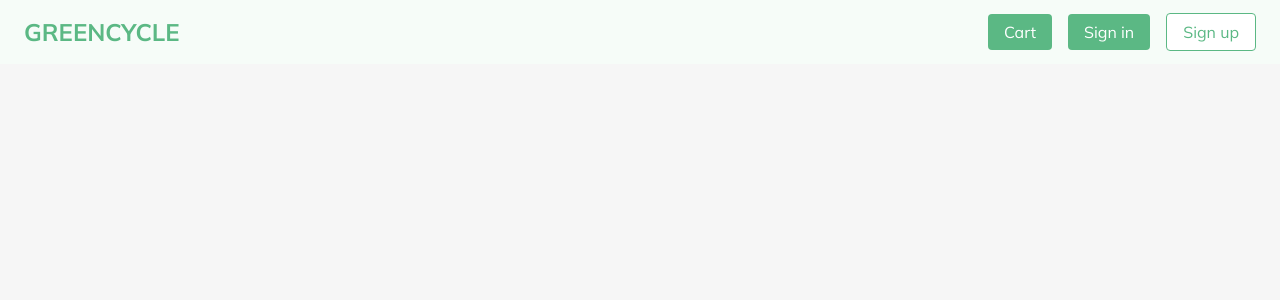
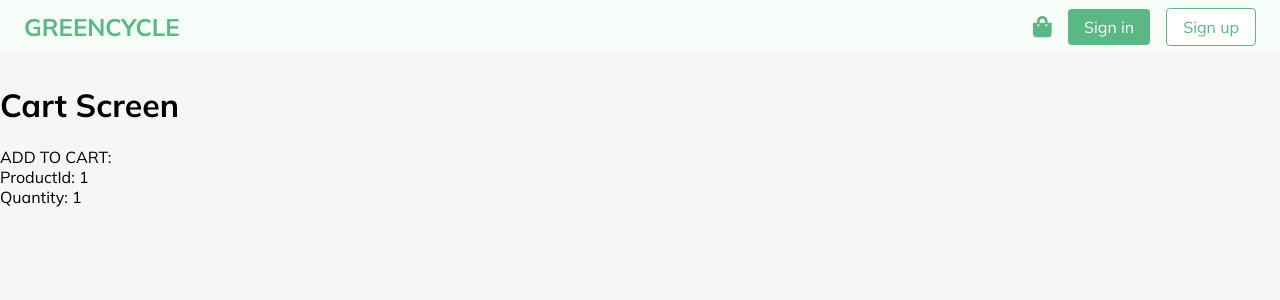
Before and after one commit to sherlockieee/greencycle, a React (Create React App) app in the folder frontend/: page /cart/1 in a window 1280 px wide. Shown: the top 300 px of the page. Built offline with nearby package versions, Linux system fonts and the light colour scheme; no server answers.

Commit message:
update dispatch for add item to cart and add local storage

```diff
--- a/frontend/src/App.css
+++ b/frontend/src/App.css
@@ -198,3 +198,7 @@ a {
   color: #a02020;
   background-color: #ffe0e0e0;
 }
+
+.icon-primary {
+  color: var(--primary-green)
+}
--- a/frontend/src/App.js
+++ b/frontend/src/App.js
@@ -1,25 +1,24 @@
-
 import NavBar from "./components/navBar";
 import ProductDisplay from "./components/productDisplay";
-import Footer from './components/footer';
-import './App.css';
-import { BrowserRouter, Route } from 'react-router-dom';
+import Footer from "./components/footer";
+import "./App.css";
+import { BrowserRouter, Route } from "react-router-dom";
 import ProductScreen from "./components/productScreen";
-
+import CartScreen from "./components/CartScreen";
 
 function App() {
   return (
     <BrowserRouter>
-        <div className="App grid-container">
-          <NavBar/>
-          <main className='main'>
-          <Route path='/products/:id' component={ProductScreen}></Route>
-            <Route path='/' component={ProductDisplay} exact/>
-          </main>
-          <Footer className='footer'/>
+      <div className="App grid-container">
+        <NavBar />
+        <main className="main">
+          <Route path="/cart/:id?" component={CartScreen}></Route>
+          <Route path="/products/:id" component={ProductScreen}></Route>
+          <Route path="/" component={ProductDisplay} exact />
+        </main>
+        <Footer className="footer" />
       </div>
     </BrowserRouter>
-
   );
 }
 
--- /dev/null
+++ b/frontend/src/components/CartScreen.js
@@ -0,0 +1,28 @@
+import React, { useEffect } from "react";
+import { useDispatch } from "react-redux";
+import { addToCart } from "./cartActions";
+
+export default function CartScreen(props) {
+  const productId = props.match.params.id;
+  const quantity = props.location.search
+    ? Number(props.location.search.split("=")[1])
+    : 1;
+  const dispatch = useDispatch();
+
+  useEffect(() => {
+    if (productId) {
+      dispatch(addToCart(productId, quantity));
+    }
+  }, [dispatch, productId, quantity]);
+
+  return (
+    <div>
+      <h1>Cart Screen</h1>
+      <p>
+        ADD TO CART:
+        <br /> ProductId: {productId}
+        <br /> Quantity: {quantity}
+      </p>
+    </div>
+  );
+}
--- /dev/null
+++ b/frontend/src/components/cartActions.js
@@ -0,0 +1,32 @@
+import axios from "axios";
+import { ADD_CART_ITEM, ADD_CART_ITEM_FAILURE } from "./cartConstant";
+
+export const addToCart =
+  (productId, quantity) => async (dispatch, getState) => {
+    try {
+      const { data } = await axios.get(`/api/products/${productId}`);
+      dispatch({
+        type: ADD_CART_ITEM,
+        payload: {
+          title: data.title,
+          image: data.image,
+          price: data.price,
+          availableStocks: data.availableStocks,
+          product: data.id,
+          quantity,
+        },
+      });
+      localStorage.setItem(
+        "cartItems",
+        JSON.stringify(getState().cart.cartItems)
+      );
+    } catch (err) {
+      dispatch({
+        type: ADD_CART_ITEM_FAILURE,
+        payload:
+          err.response && err.response.data.message
+            ? err.response.data.message
+            : err.message,
+      });
+    }
+  };
--- /dev/null
+++ b/frontend/src/components/cartConstant.js
@@ -0,0 +1,2 @@
+export const ADD_CART_ITEM = "ADD_CART_ITEM";
+export const ADD_CART_ITEM_FAILURE = "ADD_CART_ITEM_FAILURE";
--- /dev/null
+++ b/frontend/src/components/cartReducers.js
@@ -0,0 +1,26 @@
+import { ADD_CART_ITEM } from "./cartConstant";
+
+export const cartReducer = (state = { cartItems: [] }, action) => {
+  switch (action.type) {
+    case ADD_CART_ITEM:
+      const item = action.payload;
+      const existingItem = state.cartItems.find(
+        (x) => x.product === item.product
+      );
+      if (existingItem) {
+        return {
+          ...state,
+          cartItems: state.cartItems.map((x) =>
+            x.product === existingItem.product ? item : x
+          ),
+        };
+      } else {
+        return {
+          ...state,
+          cartItems: [...state.cartItems, item],
+        };
+      }
+    default:
+      return state;
+  }
+};
--- a/frontend/src/components/navBar.js
+++ b/frontend/src/components/navBar.js
@@ -1,18 +1,39 @@
-import React from 'react';
-import '../App.css';
-import './navbar.css';
+import { FontAwesomeIcon } from "@fortawesome/react-fontawesome";
+import { faShoppingBag } from "@fortawesome/free-solid-svg-icons";
+import React from "react";
+import { Link } from "react-router-dom";
+import "../App.css";
+import "./navBar.css";
+import { useSelector } from "react-redux";
 
 export default function NavBar() {
-    return (
-        <nav className='navbar row'>
-            <div>
-                <a className='navbar-brand-name' href="/">GreenCycle</a>
-            </div>
-            <div>
-                <a className='btn btn--primary' href="/cart">Cart</a>
-                <a className='btn btn--primary' href="/login">Sign in</a>
-                <a className='btn btn--secondary' href="/signup">Sign up</a>
-            </div>
-        </nav>
-    )
+  const cart = useSelector((state) => state.cart);
+  const { cartItems } = cart;
+  return (
+    <nav className="navbar row">
+      <div>
+        <Link className="navbar-brand-name" to="/">
+          GreenCycle
+        </Link>
+      </div>
+      <div className="row">
+        <Link to="/cart">
+          <FontAwesomeIcon
+            icon={faShoppingBag}
+            size="lg"
+            className="icon-primary"
+          />
+          {cartItems.length > 0 && (
+            <span className="cart-badge">{cartItems.length}</span>
+          )}
+        </Link>
+        <Link className="btn btn--primary" to="/login">
+          Sign in
+        </Link>
+        <Link className="btn btn--secondary" to="/signup">
+          Sign up
+        </Link>
+      </div>
+    </nav>
+  );
 }
--- a/frontend/src/components/navbar.css
+++ b/frontend/src/components/navbar.css
@@ -4,6 +4,7 @@
     grid-area: navbar;
     background-color: var(--background-green);
     padding: 0 1rem;
+    max-height: fit-content;
 }
 
 
@@ -19,3 +20,16 @@
     font: 'Lato', san-serif;
     color: var(--primary-green);
 }
+
+.cart-badge {
+    -webkit-border-radius: 100%;
+    -moz-border-radius: 100%;
+    border-radius: 100%;
+    font-size: 0.7rem;
+    background-color: var(--primary-green);
+    color: white;
+    border: 1px solid var(--primary-green);
+    padding: 0 4px;
+    vertical-align: top;
+    margin-left: -5px;
+}
--- a/frontend/src/components/productDisplay.js
+++ b/frontend/src/components/productDisplay.js
@@ -13,7 +13,7 @@ export default function ProductDisplay() {
   const { isLoading, error, products } = productList;
   useEffect(() => {
     dispatch(listProducts());
-  }, []);
+  }, [dispatch]);
   return (
     <>
       {isLoading ? (
@@ -24,8 +24,8 @@ export default function ProductDisplay() {
         <div className="main display-products-grid">
           {products.map((product) => {
             return (
-              <Link to={`products/${product.id}`} key={product.id}>
-                <div className="display-products-card">
+              <div className="display-products-card" key={product.id}>
+                <Link to={`products/${product.id}`}>
                   <div className="display-products-image-container">
                     <img
                       className="image"
@@ -58,8 +58,8 @@ export default function ProductDisplay() {
                       {product.description}
                     </p>
                   </div>
-                </div>
-              </Link>
+                </Link>
+              </div>
             );
           })}
         </div>
--- a/frontend/src/components/productScreen.js
+++ b/frontend/src/components/productScreen.js
@@ -5,6 +5,7 @@ import { detailProduct } from "./productActions";
 import { useDispatch, useSelector } from "react-redux";
 import LoadingScreen from "./loadingScreen";
 import MessageBox from "./messageBox";
+import { Link } from "react-router-dom";
 
 export default function ProductScreen(props) {
   const dispatch = useDispatch();
@@ -45,13 +46,14 @@ export default function ProductScreen(props) {
                 <span className="stocks-out-of-stock"> (Out of stock)</span>
               )}
             </div>
+            {product.availableStocks > 0 && (
               <div className="row flex-start margin-bottom-large">
                 <div className="quantity-text"> Quantity: </div>
                 <div className="row">
                   <button
                     className="quantity"
                     onClick={() => {
-                    if (quantity > 1) {
+                      if (quantity > product.availableStocks > 0 ? 1 : 0) {
                         setQuantity(quantity - 1);
                       }
                     }}
@@ -63,7 +65,6 @@ export default function ProductScreen(props) {
                     type="number"
                     id="quantity"
                     name="quantity"
-                  min="1"
                     max={product.availableStocks}
                     value={quantity}
                     onChange={(e) => {
@@ -74,7 +75,8 @@ export default function ProductScreen(props) {
                     }}
                     onBlur={(e) => {
                       if (
-                      1 <= +e.target.value &&
+                        (product.availableStocks > 0 ? 1 : 0) <=
+                          +e.target.value &&
                         +e.target.value <= product.availableStocks
                       ) {
                         setQuantity(Math.round(+e.target.value));
@@ -97,7 +99,10 @@ export default function ProductScreen(props) {
                   </button>
                 </div>
               </div>
+            )}
+            <Link to={`/cart/${productId}?qty=${quantity}`}>
               <button
+                disabled={product.availableStocks === 0}
                 className={
                   product.availableStocks > 0
                     ? "btn btn--primary btn--block"
@@ -106,6 +111,8 @@ export default function ProductScreen(props) {
               >
                 Add to cart
               </button>
+            </Link>
+
             <h3>Description:</h3>
             <p>{product.description}</p>
           </div>
--- a/frontend/src/components/store.js
+++ b/frontend/src/components/store.js
@@ -1,12 +1,22 @@
 import { applyMiddleware, combineReducers, compose, createStore } from "redux";
 import thunk from "redux-thunk";
+import { cartReducer } from "./cartReducers";
 import { productDetailsReducer, productListReducer } from "./productReducers";
 
-const initialState = {};
+const initialState = {
+  cart: {
+    cartItems: localStorage.getItem("cartItems")
+      ? JSON.parse(localStorage.getItem("cartItems"))
+      : [],
+  },
+};
+
+console.log(initialState);
 
 const reducer = combineReducers({
   productList: productListReducer,
   productDetails: productDetailsReducer,
+  cart: cartReducer,
 });
 
 const composeEnhancer = window.__REDUX_DEVTOOLS_EXTENSION_COMPOSE__ || compose;
```
Lines whose indentation alone changed are shown as unchanged.
